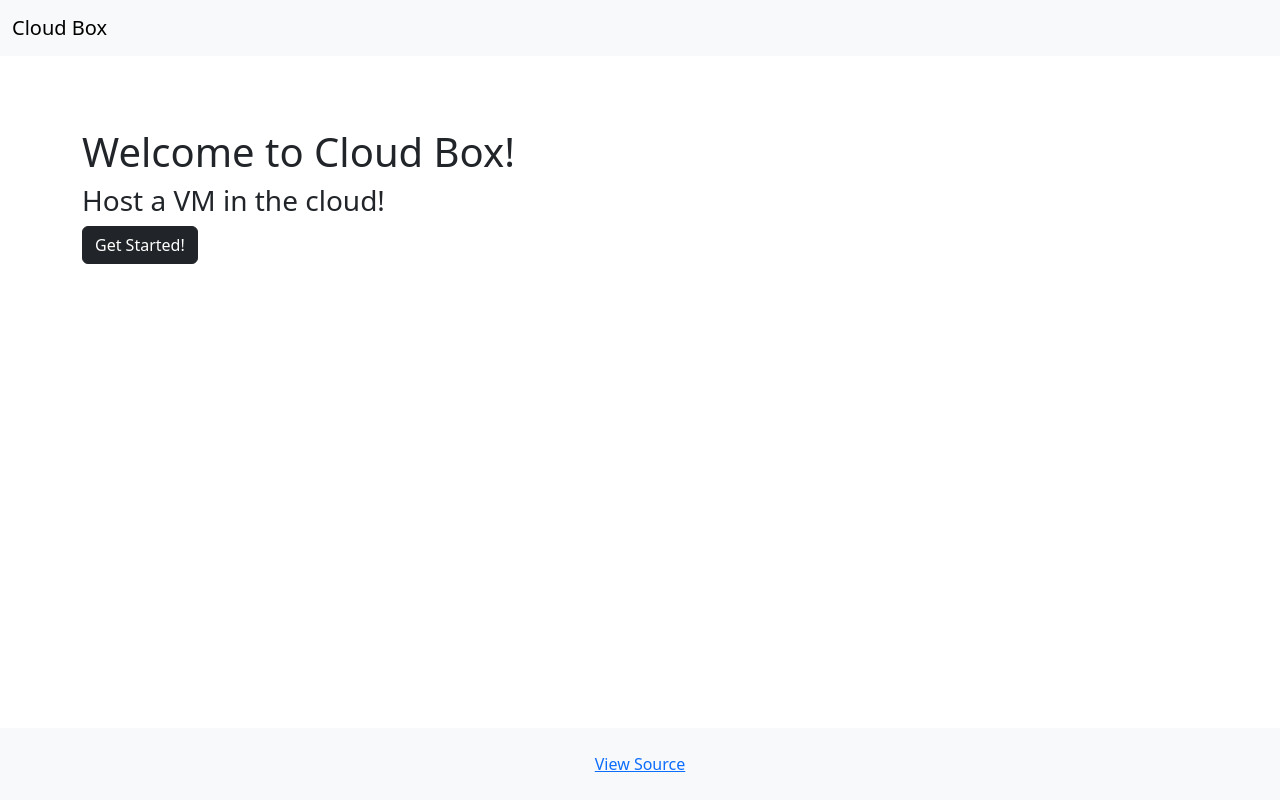
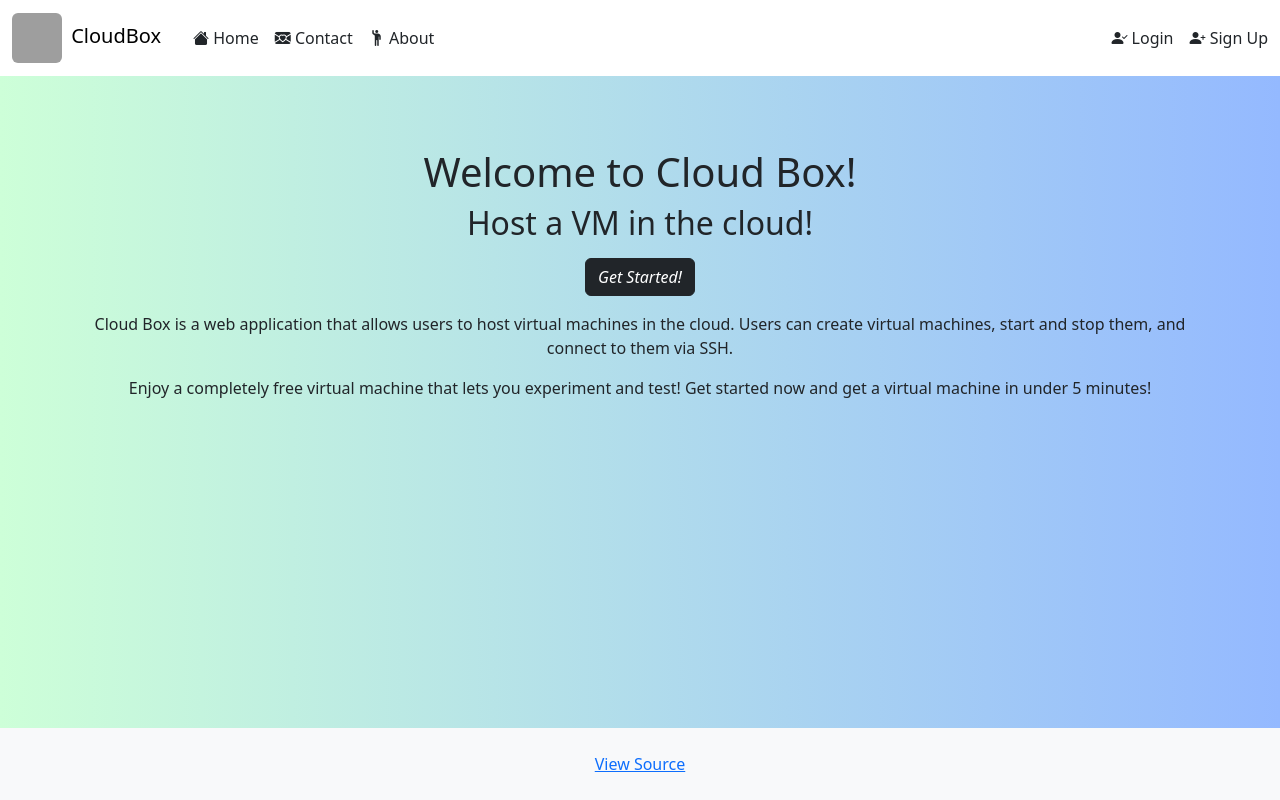
Before and after one commit to Bwc9876/CloudBox, a Django app: page / in a window 1280 px wide. Run offline with Django 4.2, Linux system fonts and the light colour scheme; grey boxes are pictures that could not be loaded.

Commit message:
Add some styling, about, contact page

```diff
--- a/cloud_box/urls.py
+++ b/cloud_box/urls.py
@@ -20,6 +20,8 @@ from main.views import *
 
 urlpatterns = [
     path('', HomePageView.as_view(), name='home'),
+    path('about/', AboutPageView.as_view(), name='about'),
+    path('contact/', ContactPageView.as_view(), name='contact'),
     path('boxes/', BoxList.as_view(), name='box_list'),
     path("boxes/new/", BoxCreate.as_view(), name='box_create'),
     path("boxes/delete/<int:pk>/", BoxDelete.as_view(), name='box_delete'),
--- a/main/templates/base.html
+++ b/main/templates/base.html
@@ -5,19 +5,40 @@
     <meta name="viewport" content="width=device-width, initial-scale=1.0">
     <title>{% block title %}Home{% endblock %} | CloudBox</title>
     <link href="https://cdn.jsdelivr.net/npm/bootstrap@5.3.2/dist/css/bootstrap.min.css" rel="stylesheet" integrity="sha384-T3c6CoIi6uLrA9TneNEoa7RxnatzjcDSCmG1MXxSR1GAsXEV/Dwwykc2MPK8M2HN" crossorigin="anonymous">
-    <link rel="stylesheet" href="https://cdn.jsdelivr.net/npm/bootstrap-icons@1.11.1/font/bootstrap-icons.css">
+    <link rel="stylesheet" integrity="sha256-bb6fd8cd85394cb367e8ac58e47292f2d68eb288fa12fab68e65430a5ddfce48" href="https://cdn.jsdelivr.net/npm/bootstrap-icons@1.11.1/font/bootstrap-icons.css">
     <script src="https://cdn.jsdelivr.net/npm/bootstrap@5.3.2/dist/js/bootstrap.bundle.min.js" integrity="sha384-C6RzsynM9kWDrMNeT87bh95OGNyZPhcTNXj1NW7RuBCsyN/o0jlpcV8Qyq46cDfL" crossorigin="anonymous"></script>
+    <style>
+        body {
+            background: linear-gradient(90deg, #cdffd8, #94b9ff);
+        }
+    </style>
 </head>
 <body class="vh-100 d-flex flex-column">
     <header>
-        <nav class="navbar navbar-expand-lg navbar-light bg-light user-select-none">
+        <nav class="navbar" style="background-color:white">
             <div class="container-fluid">
-                <a class="navbar-brand" href="{% url "home" %}">
-                    Cloud Box
-                </a>
-                {% if user.is_authenticated %}
-                    <a class="nav-link" href="{% url "box_list" %}">Boxes</a>
-                {% endif %}
+
+                <div class="d-flex flex-direction-row gap-3 align-items-center">
+                    <a class="navbar-brand" href="{% url "home" %}">
+                        <img class="d-inline-block me-1 rounded" src="https://i.ibb.co/gJhh46m/Cloud-Box-Logo.jpg" alt="Cloud-Box-Logo"
+                            style="width:50px;height:50px;">
+                        CloudBox
+                    </a>
+                    <a class="active nav-link" href="{% url "home" %}"><i class="bi bi-house-fill"></i> Home</a>
+                    {% if user.is_authenticated %}
+                    <a class="nav-link" href="{% url "box_list" %}"><i class="bi bi-box2-heart-fill"></i> Boxes</a>
+                    {% endif %}
+                    <a class="nav-link" href="{% url "contact" %}"><i class="bi bi-envelope-heart-fill"></i> Contact</a>
+                    <a class="nav-link" href="{% url "about" %}"><i class="bi bi-person-raised-hand"></i> About</a>
+                </div>
+                <div class="d-flex align-items-center flex-direction-row gap-3">
+                    {% if user.is_authenticated %}
+                    <a class="nav-link" href="#"><i class="bi bi-cloud-moon-fill"></i>Logout</a>
+                    {% else %}
+                    <a class="nav-link" href="{% url "login" %}"><i class="bi bi-person-check-fill"></i> Login</a>
+                    <a class="nav-link" href="{% url "register" %}"><i class="bi bi-person-plus-fill"></i> Sign Up</a>
+                    {% endif %}
+                </div>
             </div>
         </nav>
     </header>
--- a/main/templates/home.html
+++ b/main/templates/home.html
@@ -1,7 +1,35 @@
 {% extends 'base.html' %}
 
 {% block content %}
-<h1>Welcome to Cloud Box!</h1>
-<h3>Host a VM in the cloud!</h3>
-<button class="btn btn-dark">Get Started!</button>
+<style>
+    h1 {
+        text-align: center;
+    }
+
+    p {
+        text-align: center;
+    }
+
+    h2 {
+        text-align: center;
+    }
+</style>
+<div class="row">
+    <h1>Welcome to Cloud Box!</h1>
+    <h2 class="mb-3">Host a VM in the cloud!</h2>
+    {% if user.is_authenticated %}
+    <p><a href="{% url "box_list" %}" role="button" class="btn btn-dark"><em>Go To Your Boxes</em></a></p>
+    {% else %}
+    <p><a href="{% url "register" %}" role="button" class="btn btn-dark"><em>Get Started!</em></a></p>
+    {% endif %}
+</div>
+<div class="row">
+    <p>
+        Cloud Box is a web application that allows users to host virtual machines in the cloud. Users can create
+        virtual machines, start and stop them, and connect to them via SSH.
+    </p>
+</div>
+<div class="row">
+    <p>Enjoy a completely free virtual machine that lets you experiment and test! Get started now and get a virtual machine in under 5 minutes!</p>
+</div>
 {% endblock %}
--- a/main/views.py
+++ b/main/views.py
@@ -31,6 +31,17 @@ class UserCreationForm(BaseCreate, FormNameMixin):
 class HomePageView(TemplateView):
     template_name = 'home.html'
 
+class AboutPageView(TemplateView):
+    template_name = 'about.html'
+
+class ContactPageView(TemplateView):
+    template_name = 'contact.html'
+
+    def get_context_data(self, **kwargs) -> dict[str, object]:
+        context = super().get_context_data(**kwargs)
+        context["emails"] = ("BC1016579", "HC946859", "MK1020769", "EW1023319")
+
+        return context
 class UserCreationView(FormView, FormNameMixin):
     template_name = "registration/register.html"
     form_class = UserCreationForm
@@ -68,7 +79,7 @@ class BoxCreate(LoginRequiredMixin, CreateView, FormNameMixin):
     def form_valid(self, form):
         form.instance.user = self.request.user
         key = paramiko.RSAKey.generate(4096)
-        form.instance.public_key = key.get_base64()
+        form.instance.public_key = f"{key.get_name()} {key.get_base64()}"
         temp_str = StringIO()
         key.write_private_key(temp_str)
         temp_str.seek(0)
```
Also changed, not shown: main/templates/about.html (added, +25 -0 lines), main/templates/contact.html (added, +23 -0 lines), main/templates/registration/logged_out.html (added, +16 -0 lines), main/templatetags/form_tags.py (+5 -11 lines).
